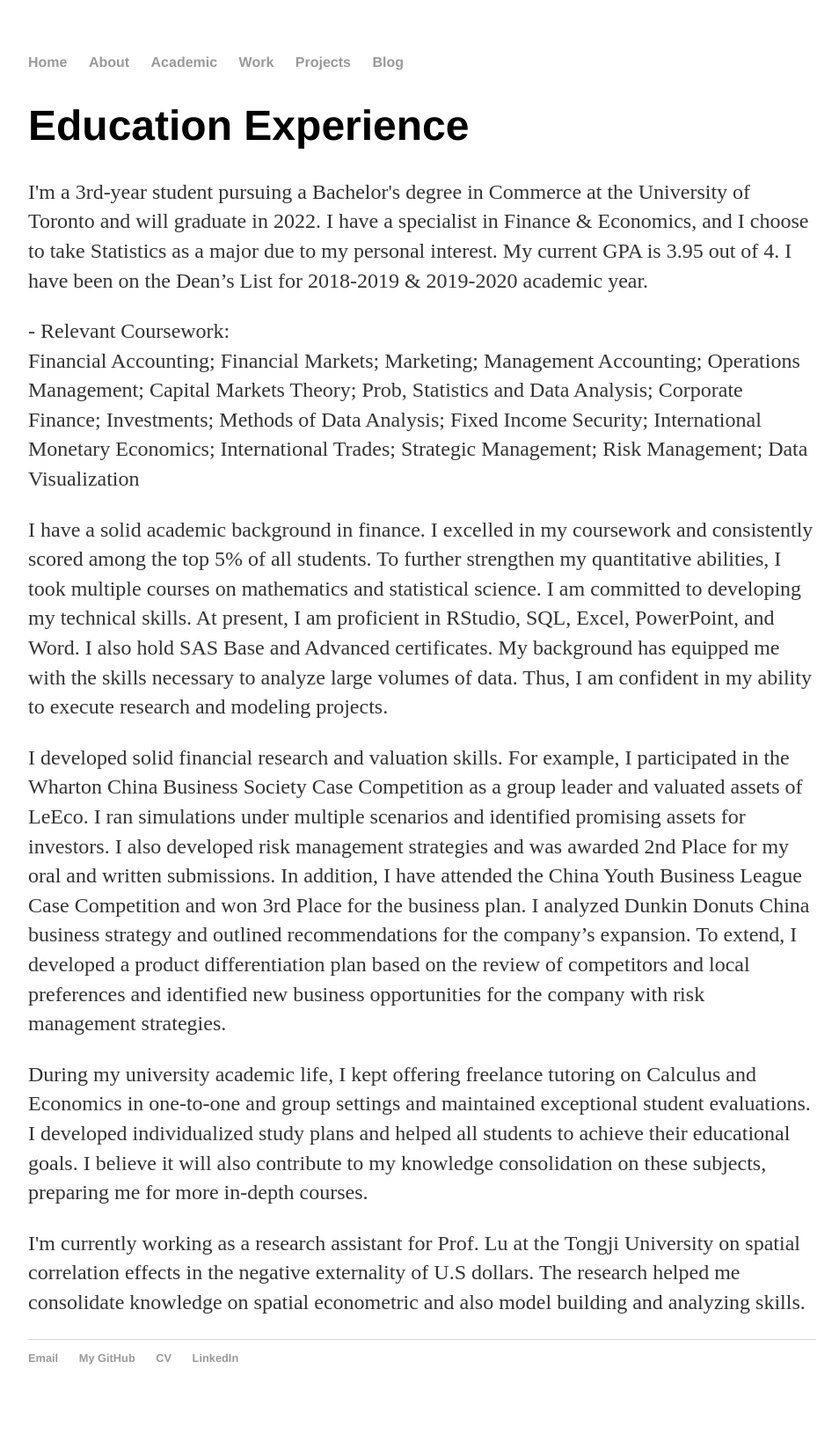
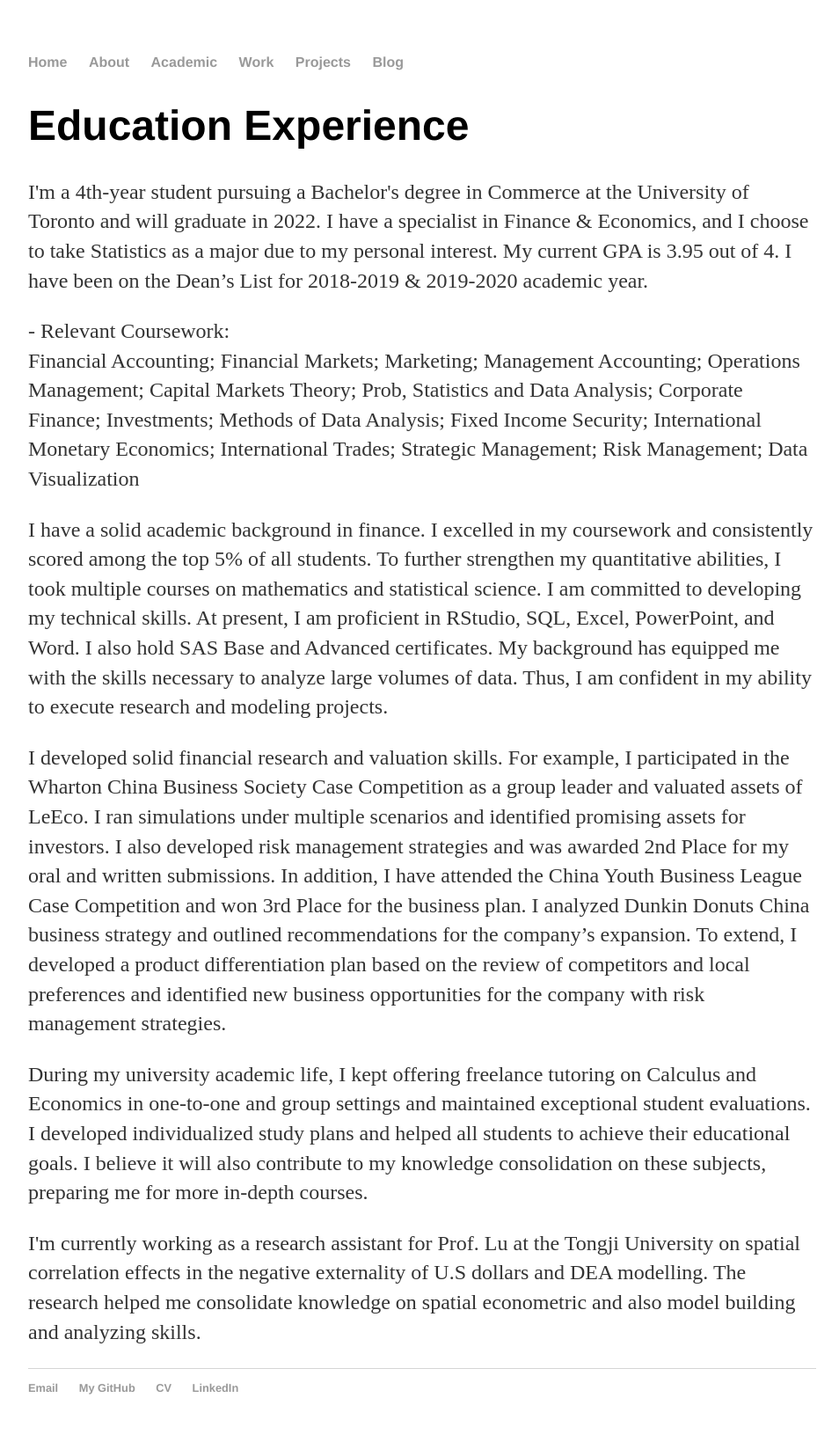
Before and after one commit to xiongy15/xiongy15.github.io, a Jekyll site: the page built from academic/index.html, in a window 1280 px wide. Shown: the whole page at 88% size, without its empty margins (160-1114 px from the left). Built offline with Jekyll 4.4.1, drawn with Linux system fonts in a browser that asks for light colours; before the commit the page ends 1613 px from its top, so only the background shows below that.

Commit message:
Update index.html

```diff
--- a/academic/index.html
+++ b/academic/index.html
@@ -4,7 +4,7 @@ title: Ying Xiong, Academic
 ---
 <div class="about">
 	<h1>Education Experience</h1>
-	<p> I'm a 3rd-year student pursuing a Bachelor's degree in Commerce at the University of Toronto and will graduate in 2022. I have a specialist in
+	<p> I'm a 4th-year student pursuing a Bachelor's degree in Commerce at the University of Toronto and will graduate in 2022. I have a specialist in
     Finance & Economics, and I choose to take Statistics as a major due to my personal interest. My current GPA is 3.95 out of 4. I have been on the Dean’s List for
     2018-2019 & 2019-2020 academic year.</p>
 
@@ -32,7 +32,7 @@ title: Ying Xiong, Academic
     I developed individualized study plans and helped all students to achieve their educational goals. I believe it will also contribute to my knowledge consolidation on these subjects,
     preparing me for more in-depth courses.</p>
 
-  <p> I'm currently working as a research assistant for Prof. Lu at the Tongji University on spatial correlation effects in the negative externality of U.S dollars. The research helped
+  <p> I'm currently working as a research assistant for Prof. Lu at the Tongji University on spatial correlation effects in the negative externality of U.S dollars and DEA modelling. The research helped
     me consolidate knowledge on spatial econometric and also model building and analyzing skills. </p>
 
 		</div>
```
